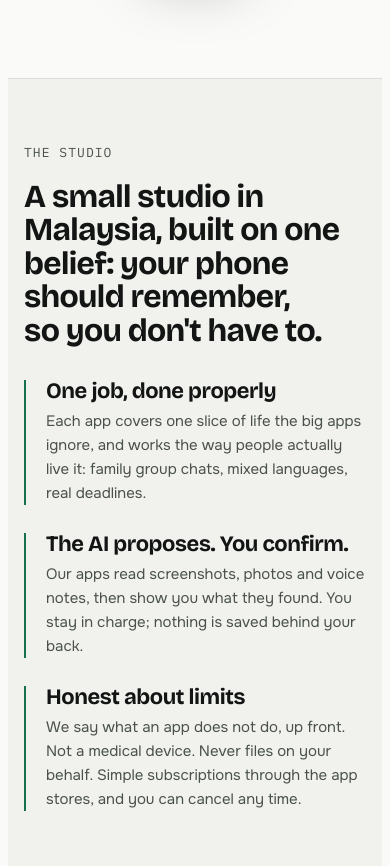
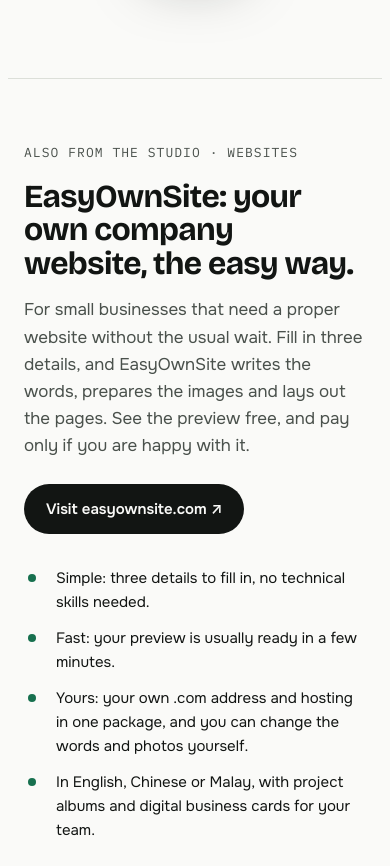
Before and after one commit to jasonwong99-wq/jna-website, a plain HTML site: page index.html in a window 390 px wide. Shown: the part 5458-6324 px from the top of the page. Drawn offline with nearby package versions, Linux system fonts and the light colour scheme.

Commit message:
Add a Websites section linking to EasyOwnSite
EasyOwnSite (www.easyownsite.com) is the studio's website product. The company
homepage now introduces it and links to it, with a Websites entry in the menu.
No prices on the company site, as before.

Co-Authored-By: Claude Fable 5.2 <noreply@anthropic.com>
Claude-Session: https://claude.ai/code/session_01VhZ6DHFx2hgeLAGgCTCwJ1

```diff
--- a/index.html
+++ b/index.html
@@ -155,6 +155,14 @@ a.store:hover{background:var(--teal-soft)}
 
 .mum{--dot:var(--gold-btn)} .eld{--dot:var(--teal)} .cuk{--dot:var(--cuk-teal)}
 
+/* websites: EasyOwnSite */
+.web{--dot:var(--pandan);padding-block:clamp(64px,9vw,112px);border-top:1px solid var(--line)}
+.web .wrap{display:grid;grid-template-columns:minmax(0,1fr) minmax(0,1.15fr);gap:clamp(32px,6vw,96px);align-items:start}
+.web .wrap > div{display:grid;gap:16px}
+.web h2{font-size:var(--s-xl);font-weight:700}
+.web p{color:var(--ink-2);max-width:46ch}
+.web .btn{justify-self:start;margin-top:8px}
+
 /* studio */
 .studio{background:var(--paper-2);border-block:1px solid var(--line);padding-block:clamp(64px,9vw,112px)}
 .studio .wrap{display:grid;grid-template-columns:minmax(0,1fr) minmax(0,1.2fr);gap:clamp(32px,6vw,96px)}
@@ -184,7 +192,7 @@ footer{border-top:1px solid var(--line);padding-block:32px;font-size:var(--s-xs)
 footer .wrap{display:flex;flex-wrap:wrap;justify-content:space-between;gap:12px}
 
 @media (max-width:880px){
-  .hero .wrap,.app,.studio .wrap,.contact .wrap{grid-template-columns:minmax(0,1fr)}
+  .hero .wrap,.app,.web .wrap,.studio .wrap,.contact .wrap{grid-template-columns:minmax(0,1fr)}
   .app:nth-of-type(even) .app-visual{order:0}
   .stage{height:420px}
   .strip .wrap{grid-template-columns:minmax(0,1fr)}
@@ -213,6 +221,7 @@ footer .wrap{display:flex;flex-wrap:wrap;justify-content:space-between;gap:12px}
     <a class="brand" href="#top" aria-label="J and A App Studio, home"><svg class="mark" viewBox="0 0 100 100" width="32" height="32" aria-hidden="true"><mask id="mh"><rect width="100" height="100" fill="#fff"/><circle cx="84" cy="16" r="20" fill="#000"/></mask><rect x="6" y="6" width="88" height="88" rx="24" fill="var(--ink)" mask="url(#mh)"/><circle cx="84" cy="16" r="12" fill="var(--pandan)"/><path d="M30 55l12 12 24-26" fill="none" stroke="var(--paper)" stroke-width="9" stroke-linecap="round" stroke-linejoin="round"/></svg>J&amp;A App Studio</a>
     <nav aria-label="Main">
       <a href="#apps">Apps</a>
+      <a href="#websites">Websites</a>
       <a href="#studio">Studio</a>
       <a href="#contact">Contact</a>
     </nav>
@@ -377,6 +386,23 @@ footer .wrap{display:flex;flex-wrap:wrap;justify-content:space-between;gap:12px}
     </div>
   </section>
 
+  <section class="web" id="websites">
+    <div class="wrap">
+      <div>
+        <p class="eyebrow">Also from the studio · Websites</p>
+        <h2>EasyOwnSite: your own company website, the easy way.</h2>
+        <p>For small businesses that need a proper website without the usual wait. Fill in three details, and EasyOwnSite writes the words, prepares the images and lays out the pages. See the preview free, and pay only if you are happy with it.</p>
+        <a class="btn btn-primary" href="https://www.easyownsite.com/">Visit easyownsite.com ↗</a>
+      </div>
+      <ul class="feat">
+        <li>Simple: three details to fill in, no technical skills needed.</li>
+        <li>Fast: your preview is usually ready in a few minutes.</li>
+        <li>Yours: your own .com address and hosting in one package, and you can change the words and photos yourself.</li>
+        <li>In English, Chinese or Malay, with project albums and digital business cards for your team.</li>
+      </ul>
+    </div>
+  </section>
+
   <section class="studio" id="studio">
     <div class="wrap">
       <div style="display:grid;gap:16px;align-content:start">
```
